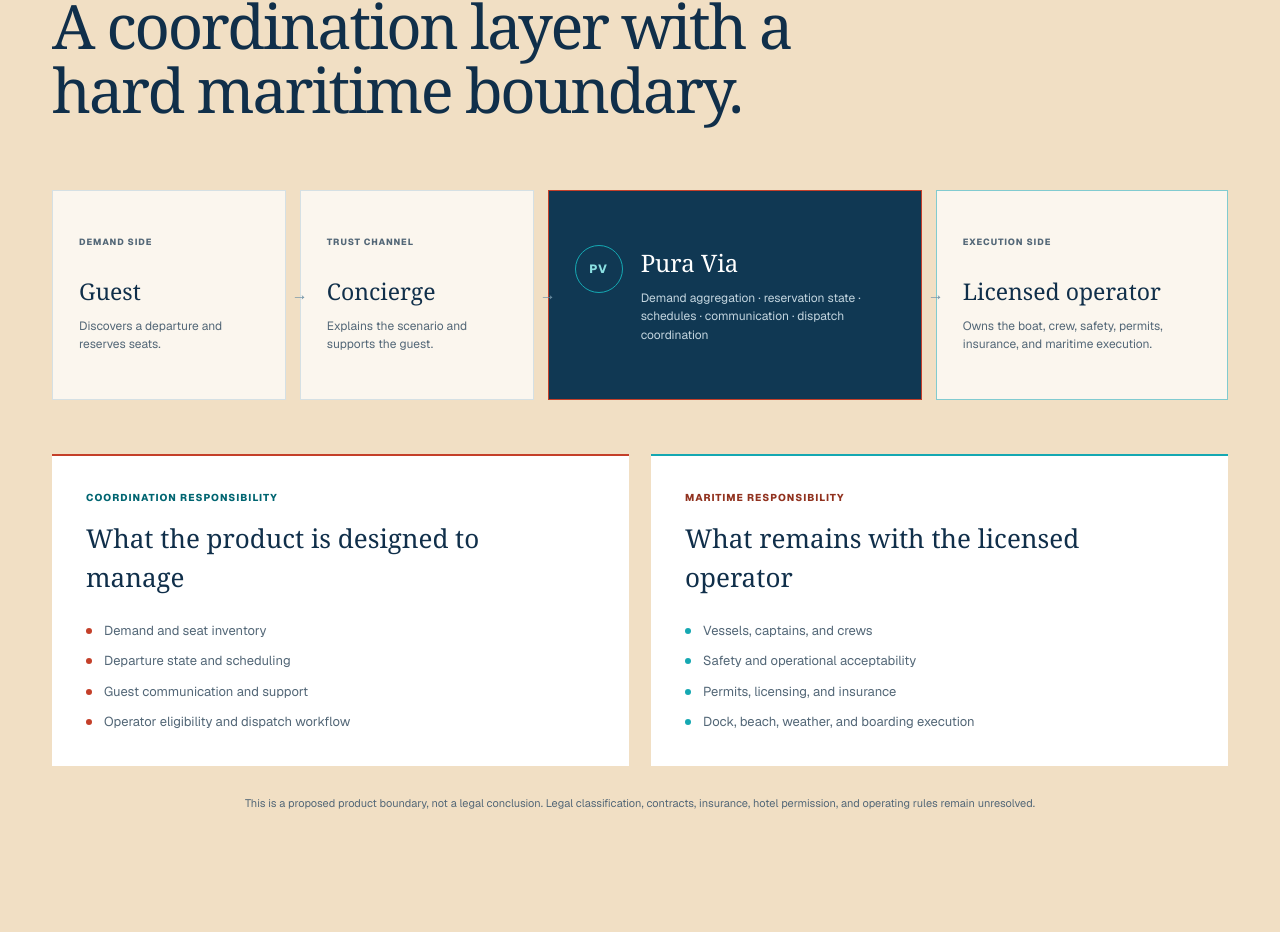
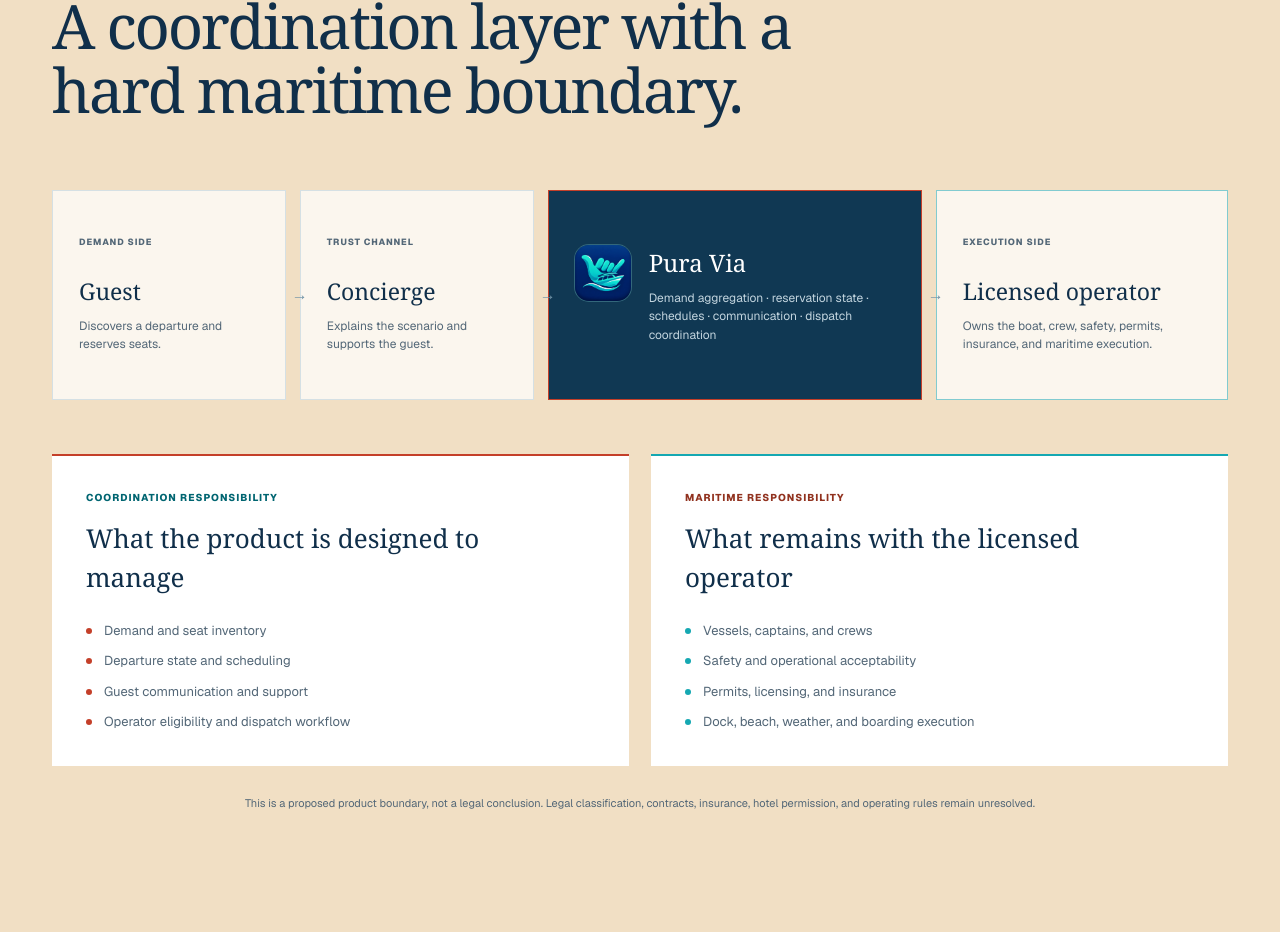
Before and after one commit to stevefinston/pura-via-case-study, a Next.js app: page / in a window 1280 px wide. Shown: the part 3021-3973 px from the top of the page. Built offline with nearby package versions, Linux system fonts and the light colour scheme; no server answers.

Commit message:
Use canonical icon in system model

```diff
--- a/app/globals.css
+++ b/app/globals.css
@@ -148,7 +148,7 @@
 .actor-card > strong { margin-top: 25px; font-family: Georgia, serif; font-size: 23px; font-weight: 400; }
 .actor-card p, .coordination-plane p { margin: 8px 0 0; color: var(--muted); font-size: 12px; line-height: 1.55; }
 .coordination-plane { display: grid; grid-template-columns: auto 1fr; gap: 18px; border-color: var(--papaya); background: var(--charcoal-900); color: white; }
-.pv-monogram { display: grid; width: 48px; height: 48px; place-items: center; border: 1px solid var(--copper); border-radius: 50%; color: #8be0e2; font-size: 12px; font-weight: 800; letter-spacing: .08em; }
+.coordination-icon { width: 56px; height: 56px; border-radius: 14px; object-fit: cover; box-shadow: 0 0 0 1px rgb(139 224 226 / 28%); }
 .coordination-plane strong { font-family: Georgia, serif; font-size: 24px; font-weight: 400; }
 .coordination-plane p { color: #c3d5df; }
 .operator-actor { border-color: #81cbd0; }
--- a/app/page.tsx
+++ b/app/page.tsx
@@ -78,7 +78,7 @@
         <div className="system-map" aria-label="Pura Via system relationship map">
           <div className="actor-card"><span>Demand side</span><strong>Guest</strong><p>Discovers a departure and reserves seats.</p></div>
           <div className="actor-card"><span>Trust channel</span><strong>Concierge</strong><p>Explains the scenario and supports the guest.</p></div>
-          <div className="coordination-plane"><span className="pv-monogram" aria-hidden="true">PV</span><div><strong>Pura Via</strong><p>Demand aggregation · reservation state · schedules · communication · dispatch coordination</p></div></div>
+          <div className="coordination-plane"><Image className="coordination-icon" src="/pura-via-icon.png" alt="" aria-hidden="true" width={56} height={56} sizes="56px" /><div><strong>Pura Via</strong><p>Demand aggregation · reservation state · schedules · communication · dispatch coordination</p></div></div>
           <div className="actor-card operator-actor"><span>Execution side</span><strong>Licensed operator</strong><p>Owns the boat, crew, safety, permits, insurance, and maritime execution.</p></div>
         </div>
         <div className="boundary-grid">
```
Also changed, not shown: 1 other file (tests, documents, lock files or other folders).
